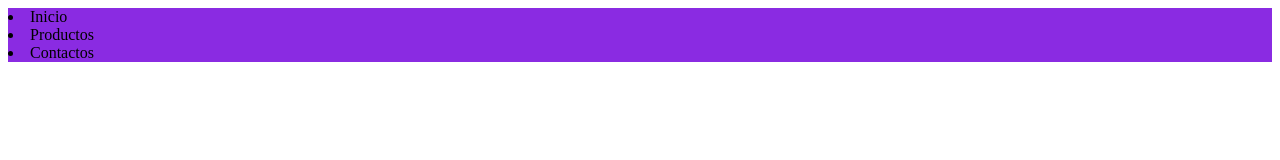
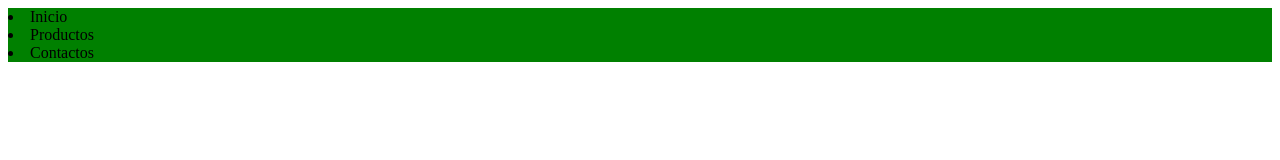
Before and after one commit to fsdsfd/Panaderia, a website built with Vite: page index.html in a window 1280 px wide. Built offline with nearby package versions, Linux system fonts and the light colour scheme.

Commit message:
cambié el color de fondo del navbar

```diff
--- a/style.css
+++ b/style.css
@@ -1,3 +1,3 @@
 nav{
-  background-color: blueviolet;
+  background-color: green
 }
```
